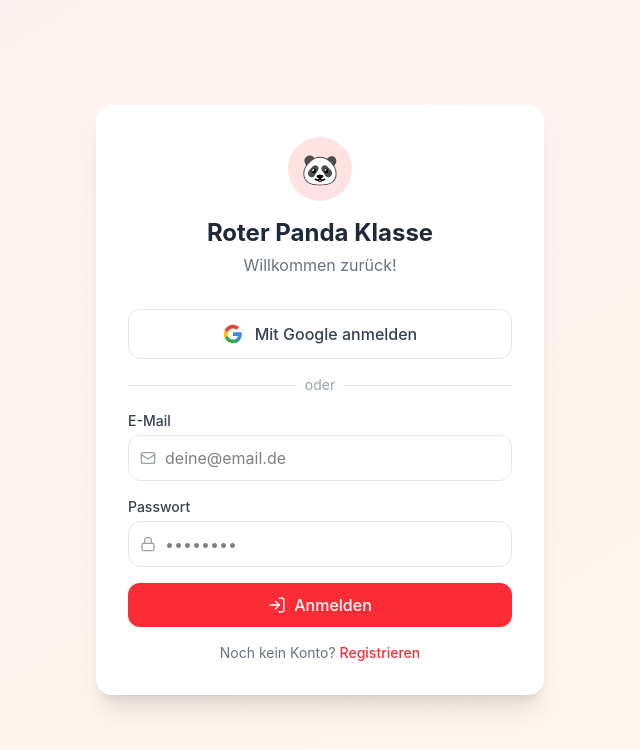
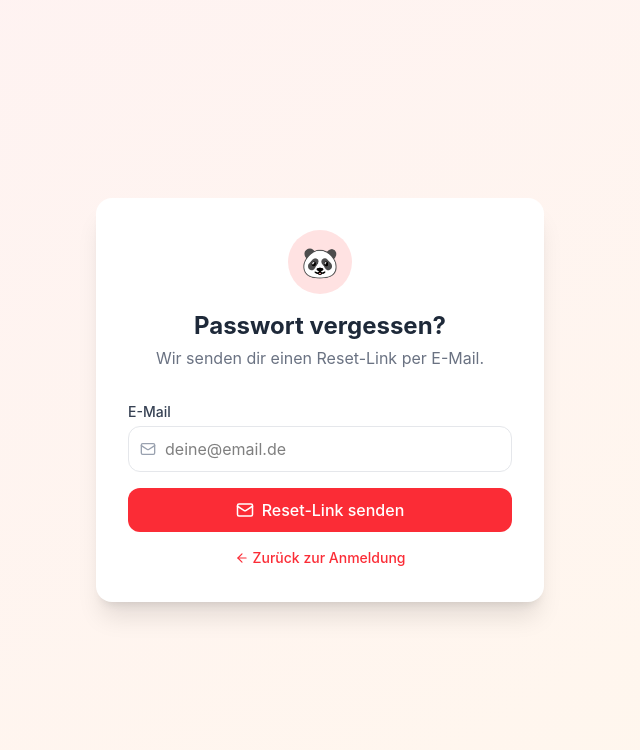
Before and after one commit to Minecraft-Julian/Rote-Panda-Klasse, a React (Vite) app: page /forgot-password in a window 1280 px wide. Before the commit this address led to /login. Shown: the top 750 px of the page, without its empty margins (320-960 px from the left). Built offline with nearby package versions, Linux system fonts and the light colour scheme; no server answers.

Commit message:
Add ForgotPasswordPage with Firebase sendPasswordResetEmail and "Forgot Password?" link in LoginPage
Co-authored-by: Minecraft-Julian <252621513+Minecraft-Julian@users.noreply.github.com>

```diff
--- a/src/App.tsx
+++ b/src/App.tsx
@@ -2,6 +2,7 @@ import { BrowserRouter, Routes, Route, Navigate } from 'react-router-dom';
 import { AuthProvider, useAuth } from './contexts/AuthContext';
 import LoginPage from './components/Auth/LoginPage';
 import RegisterPage from './components/Auth/RegisterPage';
+import ForgotPasswordPage from './components/Auth/ForgotPasswordPage';
 import Navbar from './components/Layout/Navbar';
 import MessengerPage from './components/Messenger/MessengerPage';
 import AdminPanel from './components/Messenger/AdminPanel';
@@ -30,6 +31,7 @@ function AppRoutes() {
     <Routes>
       <Route path="/login" element={currentUser ? <Navigate to="/" replace /> : <LoginPage />} />
       <Route path="/register" element={currentUser ? <Navigate to="/" replace /> : <RegisterPage />} />
+      <Route path="/forgot-password" element={currentUser ? <Navigate to="/" replace /> : <ForgotPasswordPage />} />
       <Route
         path="/"
         element={
--- /dev/null
+++ b/src/components/Auth/ForgotPasswordPage.tsx
@@ -0,0 +1,109 @@
+import { useState } from 'react';
+import { Link } from 'react-router-dom';
+import { useAuth } from '../../contexts/AuthContext';
+import { Mail, AlertCircle, CheckCircle, ArrowLeft } from 'lucide-react';
+
+export default function ForgotPasswordPage() {
+  const { resetPassword } = useAuth();
+  const [email, setEmail] = useState('');
+  const [error, setError] = useState('');
+  const [success, setSuccess] = useState(false);
+  const [loading, setLoading] = useState(false);
+
+  async function handleSubmit(e: React.FormEvent) {
+    e.preventDefault();
+    setError('');
+    setLoading(true);
+    try {
+      await resetPassword(email);
+      setSuccess(true);
+    } catch (err: unknown) {
+      const msg = err instanceof Error ? err.message : String(err);
+      if (msg.includes('user-not-found') || msg.includes('invalid-email')) {
+        setError('Diese E-Mail-Adresse ist nicht registriert.');
+      } else if (msg.includes('too-many-requests')) {
+        setError('Zu viele Versuche. Bitte später erneut versuchen.');
+      } else {
+        setError('Fehler beim Senden der E-Mail. Bitte erneut versuchen.');
+      }
+    } finally {
+      setLoading(false);
+    }
+  }
+
+  if (success) {
+    return (
+      <div className="min-h-screen bg-gradient-to-br from-red-50 to-orange-50 flex items-center justify-center p-4">
+        <div className="bg-white rounded-2xl shadow-xl p-8 w-full max-w-md text-center">
+          <div className="inline-flex items-center justify-center w-16 h-16 bg-green-100 rounded-full mb-4">
+            <CheckCircle size={32} className="text-green-500" />
+          </div>
+          <h2 className="text-xl font-bold text-gray-800 mb-2">E-Mail gesendet!</h2>
+          <p className="text-gray-500 mb-6">
+            Wir haben eine E-Mail zum Zurücksetzen des Passworts an <strong>{email}</strong> gesendet.
+            Bitte überprüfe dein Postfach.
+          </p>
+          <Link
+            to="/login"
+            className="inline-block bg-red-500 hover:bg-red-600 text-white font-medium py-2.5 px-6 rounded-xl transition-colors"
+          >
+            Zurück zur Anmeldung
+          </Link>
+        </div>
+      </div>
+    );
+  }
+
+  return (
+    <div className="min-h-screen bg-gradient-to-br from-red-50 to-orange-50 flex items-center justify-center p-4">
+      <div className="bg-white rounded-2xl shadow-xl p-8 w-full max-w-md">
+        <div className="text-center mb-8">
+          <div className="inline-flex items-center justify-center w-16 h-16 bg-red-100 rounded-full mb-4">
+            <span className="text-3xl">🐼</span>
+          </div>
+          <h1 className="text-2xl font-bold text-gray-800">Passwort vergessen?</h1>
+          <p className="text-gray-500 mt-1">Wir senden dir einen Reset-Link per E-Mail.</p>
+        </div>
+
+        {error && (
+          <div className="flex items-center gap-2 bg-red-50 text-red-700 rounded-lg p-3 mb-4">
+            <AlertCircle size={16} />
+            <span className="text-sm">{error}</span>
+          </div>
+        )}
+
+        <form onSubmit={handleSubmit} className="space-y-4">
+          <div>
+            <label className="block text-sm font-medium text-gray-700 mb-1">E-Mail</label>
+            <div className="relative">
+              <Mail size={16} className="absolute left-3 top-1/2 -translate-y-1/2 text-gray-400" />
+              <input
+                type="email"
+                value={email}
+                onChange={e => setEmail(e.target.value)}
+                required
+                placeholder="deine@email.de"
+                className="w-full pl-9 pr-4 py-2.5 border border-gray-200 rounded-xl focus:outline-none focus:ring-2 focus:ring-red-300"
+              />
+            </div>
+          </div>
+          <button
+            type="submit"
+            disabled={loading}
+            className="w-full flex items-center justify-center gap-2 bg-red-500 hover:bg-red-600 text-white font-medium py-2.5 rounded-xl transition-colors disabled:opacity-60"
+          >
+            <Mail size={18} />
+            Reset-Link senden
+          </button>
+        </form>
+
+        <p className="text-center text-sm text-gray-500 mt-4">
+          <Link to="/login" className="inline-flex items-center gap-1 text-red-500 hover:underline font-medium">
+            <ArrowLeft size={14} />
+            Zurück zur Anmeldung
+          </Link>
+        </p>
+      </div>
+    </div>
+  );
+}
--- a/src/components/Auth/LoginPage.tsx
+++ b/src/components/Auth/LoginPage.tsx
@@ -105,7 +105,12 @@ export default function LoginPage() {
             </div>
           </div>
           <div>
-            <label className="block text-sm font-medium text-gray-700 mb-1">Passwort</label>
+            <div className="flex items-center justify-between mb-1">
+              <label className="block text-sm font-medium text-gray-700">Passwort</label>
+              <Link to="/forgot-password" className="text-xs text-red-500 hover:underline">
+                Passwort vergessen?
+              </Link>
+            </div>
             <div className="relative">
               <Lock size={16} className="absolute left-3 top-1/2 -translate-y-1/2 text-gray-400" />
               <input
--- a/src/contexts/AuthContext.tsx
+++ b/src/contexts/AuthContext.tsx
@@ -6,6 +6,7 @@ import {
   signInWithEmailAndPassword,
   createUserWithEmailAndPassword,
   sendEmailVerification,
+  sendPasswordResetEmail,
   updateProfile,
   GoogleAuthProvider,
   signInWithPopup,
@@ -20,6 +21,7 @@ interface AuthContextType {
   register: (email: string, username: string, password: string) => Promise<void>;
   loginWithGoogle: () => Promise<void>;
   logout: () => Promise<void>;
+  resetPassword: (email: string) => Promise<void>;
 }
 
 const AuthContext = createContext<AuthContextType | undefined>(undefined);
@@ -78,6 +80,10 @@ export function AuthProvider({ children }: { children: React.ReactNode }) {
     await signOut(auth);
   }
 
+  async function resetPassword(email: string) {
+    await sendPasswordResetEmail(auth, email);
+  }
+
   const value: AuthContextType = {
     currentUser,
     loading,
@@ -85,6 +91,7 @@ export function AuthProvider({ children }: { children: React.ReactNode }) {
     register,
     loginWithGoogle,
     logout,
+    resetPassword,
   };
 
   return (
```
